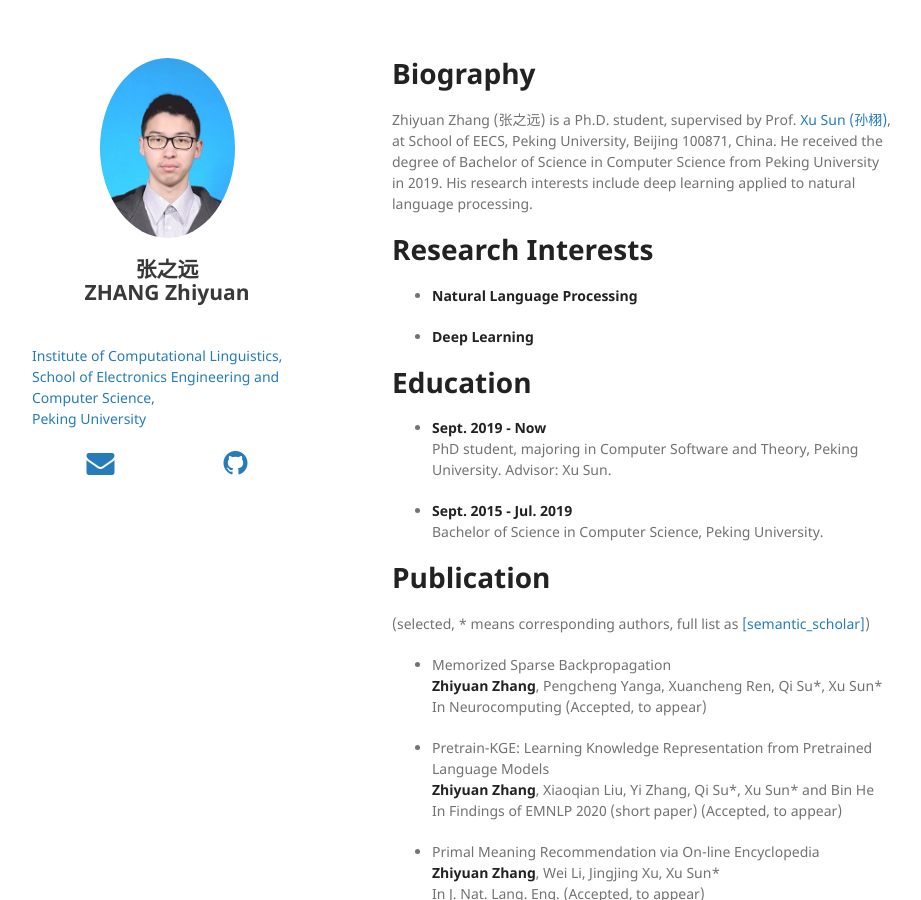
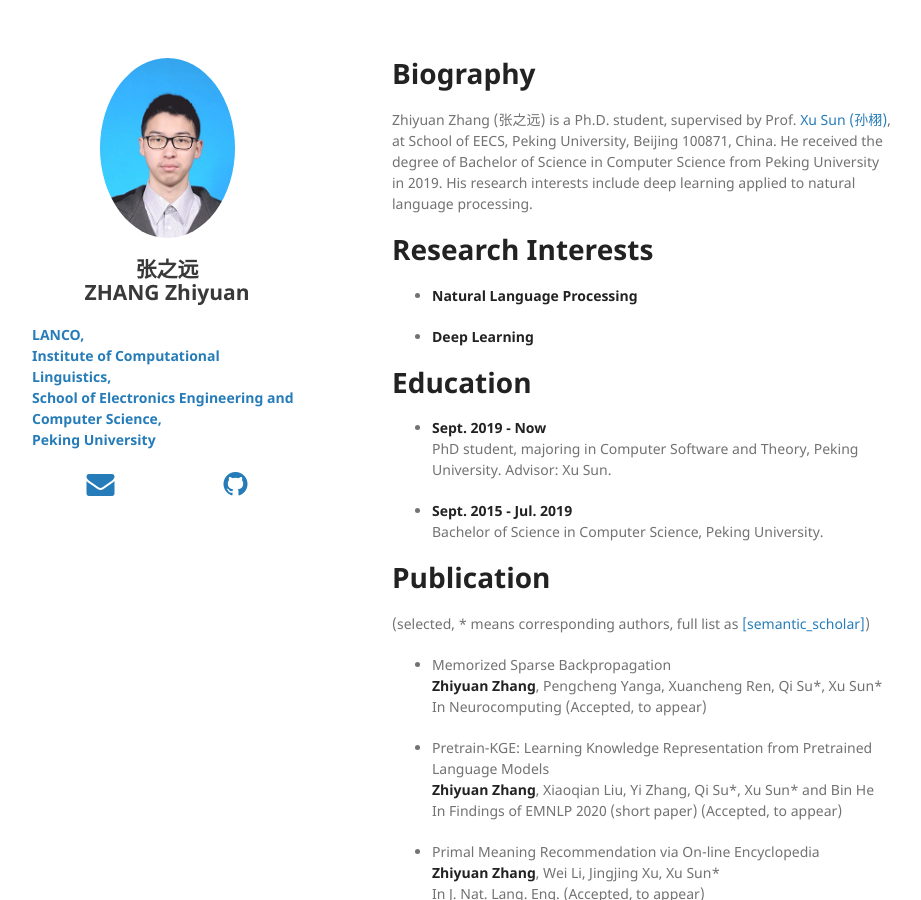
Before and after one commit to pkuzzy/pkuzzy.github.io, a Jekyll site: the page built from index.md, in a window 1280 px wide and 900 px high. Shown: the whole window, without its empty margins (178-1099 px from the left). Built offline with Jekyll 4.4.1, drawn with Linux system fonts in a browser that asks for light colours; nearby versions of some CDN libraries; our own code applies the rules of GitHub Pages for plain Markdown files.

Commit message:
Update default.html

```diff
--- a/_layouts/default.html
+++ b/_layouts/default.html
@@ -27,13 +27,15 @@
         <h2 class="center-children">{{ site.name_chinese }}<br/>{{ site.name_pinyin }}</h2>
 
         <p>
-          <a href="{{ site.aff4url }}">{{ <b> site.aff4 </b> }}</a>
+        <b>
+          <a href="{{ site.aff4url }}">{{ site.aff4 }}</a>
           <br/>
           <a href="{{ site.aff1url }}">{{ site.aff1 }}</a>
           <br/>
           <a href="{{ site.aff2url }}">{{ site.aff2 }}</a>
           <br/>
           <a href="{{ site.aff3url }}">{{ site.aff3 }}</a>
+        </b>
         </p>
 
         <div class="hor-dist-container">
```
